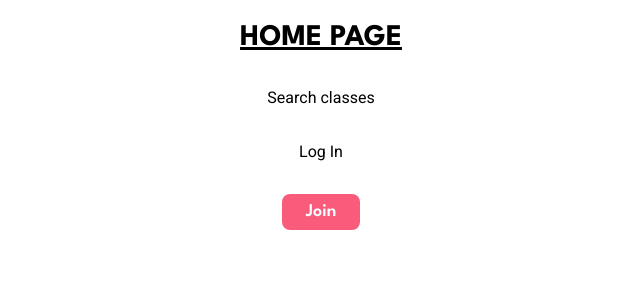
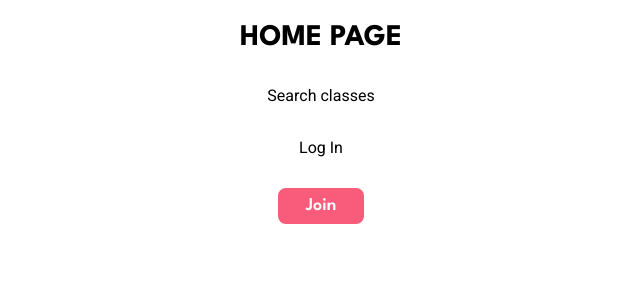
Before and after one commit to Code-the-Dream-School/gg-pac-team4-front, a React (Vite) app: page / in a window 1280 px wide. Shown: the top 300 px of the page, without its empty margins (319-959 px from the left). Built offline with nearby package versions, Linux system fonts and the light colour scheme.

Commit message:
move all styles from index.css to utility classes

```diff
--- a/index.html
+++ b/index.html
@@ -1,5 +1,6 @@
 <!doctype html>
-<html lang="en">
+<html lang="en"
+      class="scroll-smooth">
   <head>
     <meta charset="UTF-8" />
     <link rel="icon" type="image/svg+xml" href="/vite.svg" />
@@ -9,8 +10,8 @@
     <link href="https://fonts.googleapis.com/css2?family=League+Spartan:wght@100..900&family=Roboto:ital,wght@0,100;0,300;0,400;0,500;0,700;0,900;1,100;1,300;1,400;1,500;1,700;1,900&display=swap" rel="stylesheet">
     <title></title>
   </head>
-  <body>
-    <div id="root"></div>
+  <body class="h-full bg-pureWhite font-roboto">
+    <div id="root" class="flex flex-col gap-y-7 items-center py-5 px-2.5"></div>
     <script type="module" src="/src/main.jsx"></script>
   </body>
 </html>
--- a/src/components/pages/HomePage.jsx
+++ b/src/components/pages/HomePage.jsx
@@ -16,10 +16,11 @@ const HomePage = () => {
 
   return (
     <>
-      <h1 className="text-3xl font-spartan font-bold underline">HOME PAGE</h1>
+      <h1 className="text-3xl font-spartan font-bold">HOME PAGE</h1>
       <button onClick={search}>Search classes</button>
       <button onClick={login}>Log In</button>
-      <button className='btn-red' onClick={register}>Join</button>
+      <button className='bg-red hover:bg-pureWhite hover:text-red hover:border-2 hover:border-red text-white font-spartan font-semibold text-lg py-1 px-7 rounded-lg'
+              onClick={register}>Join</button>
     </>
   );
 };
--- a/src/index.css
+++ b/src/index.css
@@ -1,45 +1,3 @@
 @tailwind base;
 @tailwind components;
 @tailwind utilities;
-
-html {
-    scroll-behavior: smooth;
-}
-
-*,
-*::after,
-*::before {
-    margin: 0;
-    padding: 0;
-    box-sizing: border-box;
-    font-family: "Roboto", sans-serif;
-}
-
-@layer base {
-    body {
-        @apply h-full bg-pureWhite;
-    }
-}
-
-@layer components {
-    .btn-red {
-        @apply bg-red hover:bg-pureWhite hover:text-red hover:border-2 hover:border-red text-white font-spartan font-semibold text-lg py-1 px-6 rounded-lg;
-    }
-    .btn-white {
-        @apply bg-pureWhite border-2 border-red hover:bg-red hover:text-white text-red font-spartan font-semibold text-lg py-1 px-6 rounded-lg;
-    }
-    .btn-yellow {
-        @apply bg-yellow text-white hover:border-2 hover:bg-pureWhite hover:text-yellow hover:border-yellow font-spartan font-semibold text-lg py-1 px-6 rounded-lg;
-    }
-    .form-input {
-        @apply w-full text-sm text-grey border-2 rounded-md py-1 px-6 focus:outline-none focus:border-grey focus:ring-1 focus:ring-grey;
-    }
-}
-
-#root {
-    display: flex;
-    flex-direction: column;
-    row-gap: 30px;
-    align-items: center;
-    padding: 20px 10px;
-}
--- a/tailwind.config.js
+++ b/tailwind.config.js
@@ -18,7 +18,8 @@ export default {
         lightBlue: "#F0FFFF",
       },
       fontFamily: {
-        spartan: ["League Spartan", "sans-serif"]
+        spartan: ["League Spartan", "sans-serif"],
+        roboto: ["Roboto", "sans-serif"]
       }
     },
   },
```
